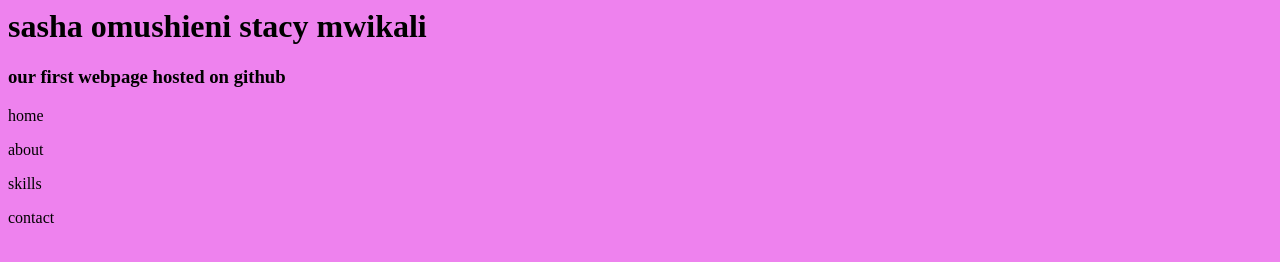
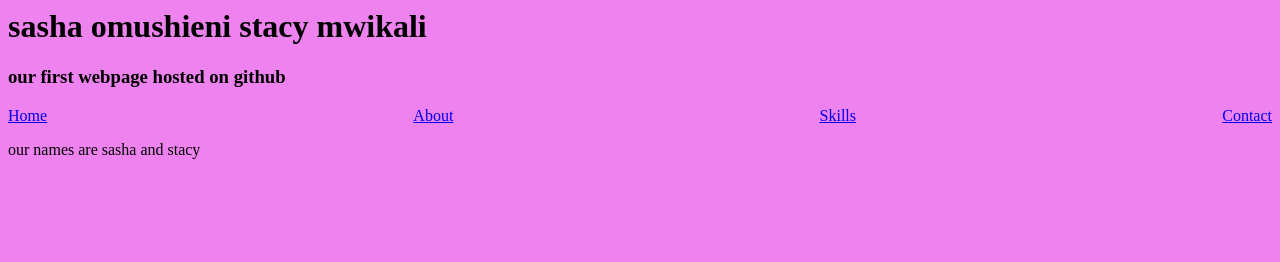
Before and after one commit to nrcfstudents/stacymwikali, a plain HTML site: page index.html in a window 1280 px wide. Drawn offline with Linux system fonts and the light colour scheme.

Commit message:
sasha omushieni stacy mwikali

```diff
--- a/index.html
+++ b/index.html
@@ -1,21 +1,19 @@
 <html>
 <head>
-<title>
-sasha omushieni stacy mwikali
-</title>
-<link rel="stylesheet" href="style.css">
+<title>sasha omushieni stacy mwikali</title>
+<body bgcolor="violet">
 </head>
-<body bgcolor="violet">
-<h1> sasha omushieni stacy mwikali</h1>
-<h3>our first webpage hosted on github</h3>
-<div>
-<p>home</p>
-<p>about</p>
-<p>skills</p>
-<p>contact</p>
+<link rel="stylesheet" type="text/css" href="style.css">
+<h1>sasha omushieni stacy mwikali</h1>
+<h3> our first webpage hosted on github</h3>
+
+<div class = "nav-bar">
+	<a href="index.html">Home</a>
+	<a href="index.html">About</a>
+	<a href="index.html">Skills</a>
+	<a href="index.html">Contact</a>
 </div>
-
-
-
+</head>
+<p>our names are sasha and stacy
 </body>
 </html>
--- /dev/null
+++ b/style.css
@@ -0,0 +1,9 @@
+.nav-bar p{
+font-size:30px;
+color:red;
+}
+
+.nav-bar  {
+	display: flex;
+justify-content: space-between;
+}
```
